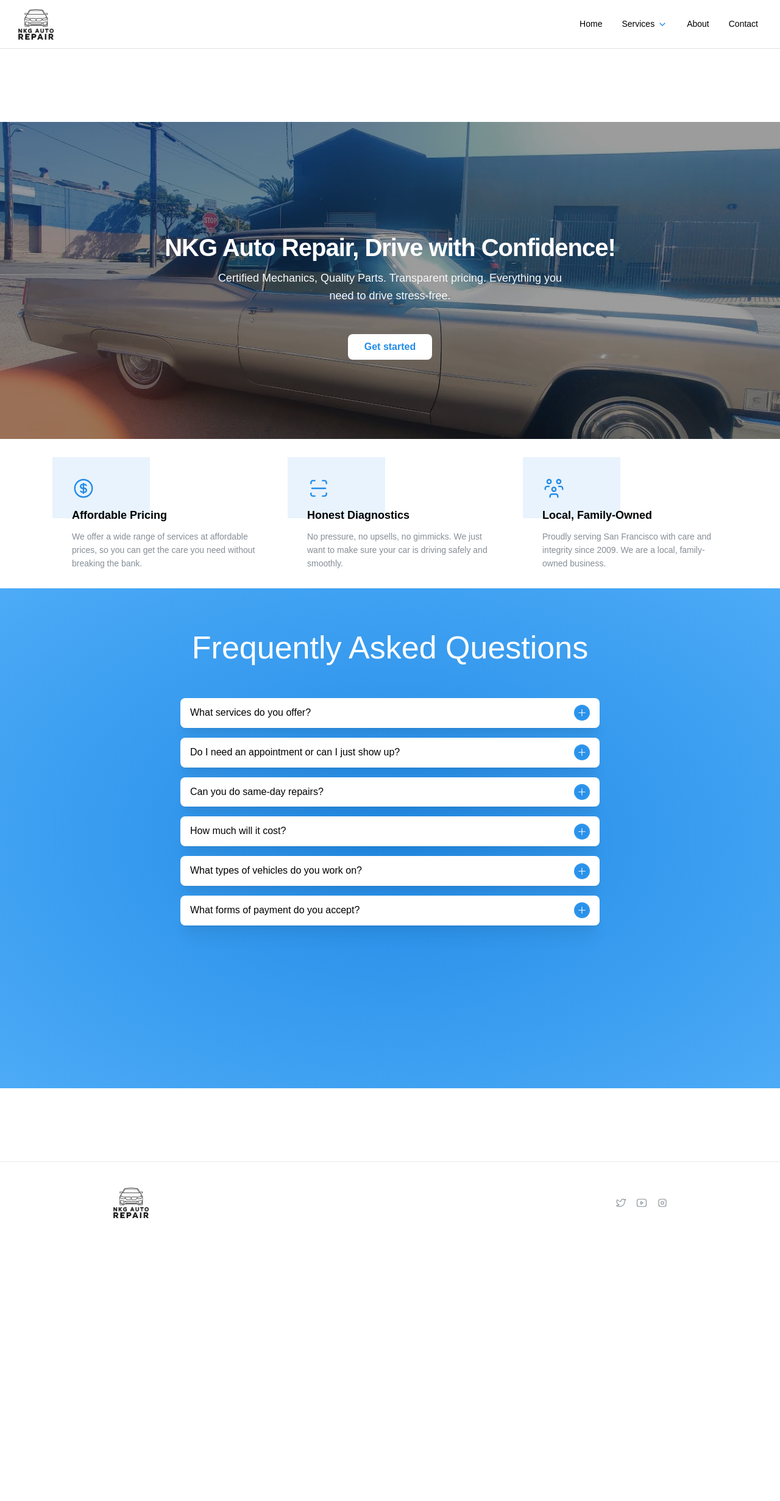
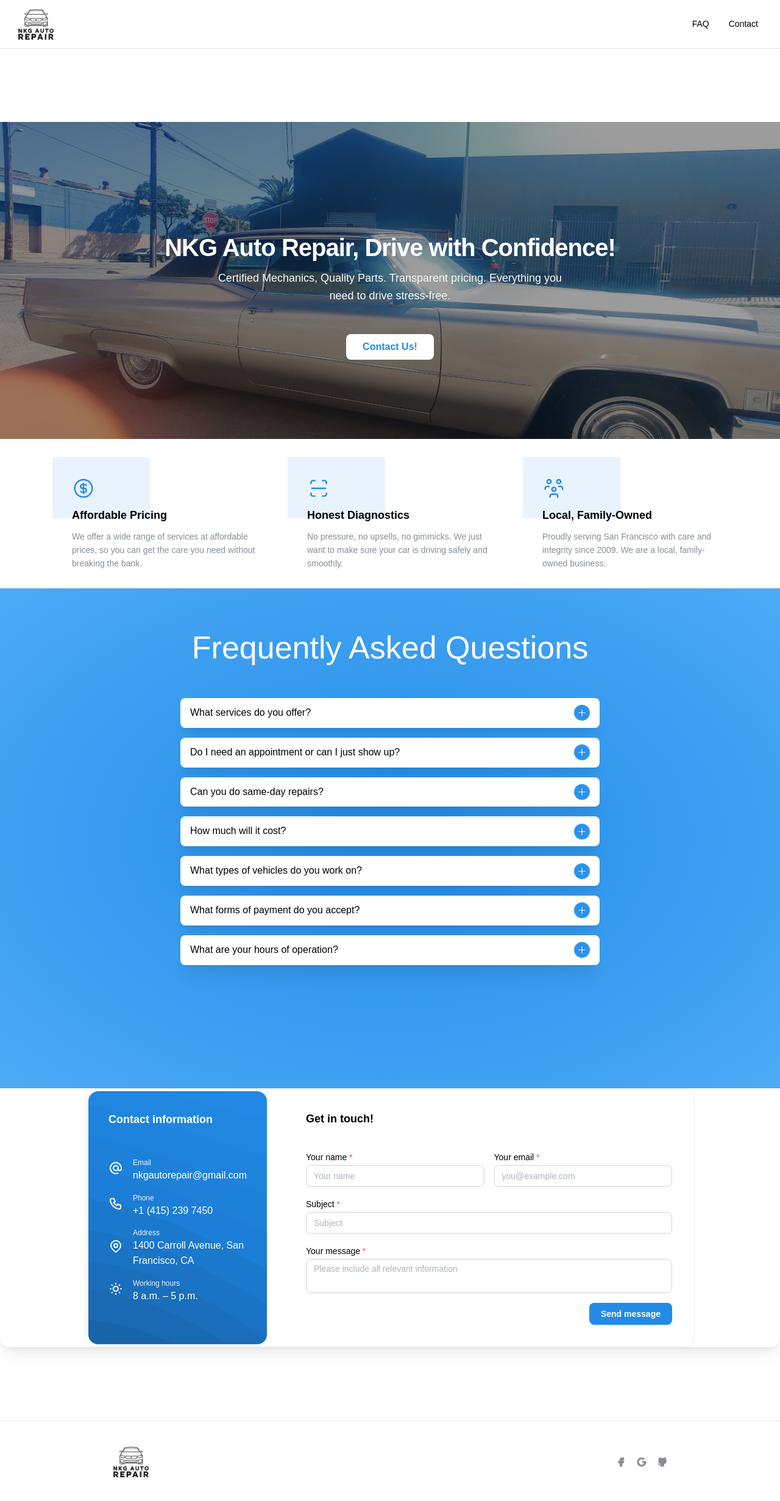
Before and after one commit to briskett/NkgAutoRepairSite, a React (Vite) app: page / in a window 1280 px wide. Shown: the top 2462 px of the page at 61% size. Before the commit the page ends 2040 px from the top, so only its background shows below. Built offline with nearby package versions, Linux system fonts and the light colour scheme.

Commit message:
site nearly done

```diff
--- a/package.json
+++ b/package.json
@@ -10,6 +10,7 @@
     "preview": "vite preview"
   },
   "dependencies": {
+    "@emailjs/browser": "^4.4.1",
     "@mantine/carousel": "^7.13.5",
     "@mantine/charts": "^7.13.5",
     "@mantine/code-highlight": "^7.13.5",
--- a/src/App.jsx
+++ b/src/App.jsx
@@ -3,9 +3,8 @@ import { BrowserRouter as Router, Routes, Route } from 'react-router-dom';
 import '@mantine/core/styles.css';
 import Header from './components/Header.jsx';
 import Home from './pages/Home.jsx';
-import About from './pages/About.jsx';
-import Contact from './pages/Contact.tsx';
 import Footer from './components/Footer.jsx';
+import './stylesheets/App.css';
 
 const theme = createTheme({
     fontFamily: 'Montserrat, sans-serif',
@@ -14,8 +13,7 @@ const theme = createTheme({
 
 const routes = [
     { path: '/', element: <Home />, name: 'Home' },
-    { path: '/about', element: <About />, name: 'About' },
-    { path: '/contact', element: <Contact />, name: 'Contact' },
+
 ];
 
 function App() {
--- a/src/pages/Contact.tsx
+++ b/src/components/Contact.tsx
@@ -1,38 +1,63 @@
+import { useRef } from 'react';
 import { Button, Group, Paper, SimpleGrid, Text, Textarea, TextInput } from '@mantine/core';
+import emailjs from '@emailjs/browser';
 import bg from "../assets/bg.svg";
-import { ContactIconsList } from '../components/ContactIcons';
+import { ContactIconsList } from './ContactIcons';
 import classes from '../stylesheets/Contact.module.css';
 
 export function Contact() {
+    const form = useRef();
+
+    const sendEmail = (e) => {
+        e.preventDefault();
+
+        emailjs.sendForm(
+            'service_gxnfe9g',
+            'template_lgopqn4',
+            form.current,
+            'xwWYr1U5KDdtztF8c'
+        ).then(
+            () => {
+                alert("Message sent!");
+                form.current.reset();
+            },
+            (error) => {
+                console.error("FAILED...", error);
+                alert("Something went wrong. Please try again.");
+            }
+        );
+    };
+
     return (
-        <Paper shadow="md" radius="lg" style={{}}>
+        <Paper shadow="md" radius="lg">
             <div className={classes.wrapper}>
                 <div className={classes.contacts} style={{ backgroundImage: `url(${bg})` }}>
                     <Text fz="lg" fw={700} className={classes.title} c="#fff">
                         Contact information
                     </Text>
-
                     <ContactIconsList />
                 </div>
 
-                <form className={classes.form} onSubmit={(event) => event.preventDefault()}>
+                <form ref={form} className={classes.form} onSubmit={sendEmail}>
                     <Text fz="lg" fw={700} className={classes.title}>
-                        Get in touch
+                        Get in touch!
                     </Text>
 
                     <div className={classes.fields}>
                         <SimpleGrid cols={{ base: 1, sm: 2 }}>
-                            <TextInput label="Your name" placeholder="Your name" />
-                            <TextInput label="Your email" placeholder="hello@mantine.dev" required />
+                            <TextInput label="Your name" name="user_name" placeholder="Your name" required />
+                            <TextInput label="Your email" name="user_email" placeholder="you@example.com" required />
                         </SimpleGrid>
 
-                        <TextInput mt="md" label="Subject" placeholder="Subject" required />
+                        <TextInput mt="md" label="Subject" name="subject" placeholder="Subject" required />
 
                         <Textarea
                             mt="md"
                             label="Your message"
+                            name="message"
                             placeholder="Please include all relevant information"
                             minRows={3}
+                            required
                         />
 
                         <Group justify="flex-end" mt="md">
@@ -47,4 +72,4 @@ export function Contact() {
     );
 }
 
-export default Contact
+export default Contact;
--- a/src/components/FaqWithBg.tsx
+++ b/src/components/FaqWithBg.tsx
@@ -65,6 +65,15 @@ export function FaqWithBg() {
                             Apple Pay and Google pay</Accordion.Panel>
                     </Accordion.Item>
 
+                    <Accordion.Item className={classes.item} value="store-hours">
+                        <Accordion.Control>What are your hours of operation?</Accordion.Control>
+                        <Accordion.Panel>
+                            We’re open Monday through Saturday, 8 AM to 5 PM.
+                            We are closed on Sundays.
+                        </Accordion.Panel>
+                    </Accordion.Item>
+
+
                 </Accordion>
             </Container>
         </div>
--- a/src/components/Footer.jsx
+++ b/src/components/Footer.jsx
@@ -1,4 +1,4 @@
-import { IconBrandInstagram, IconBrandTwitter, IconBrandYoutube } from '@tabler/icons-react';
+import { IconBrandGoogleFilled, IconBrandFacebookFilled, IconBrandGithubFilled } from '@tabler/icons-react';
 import { ActionIcon, Container, Group } from '@mantine/core';
 import classes from '../stylesheets/Footer.module.css';
 
@@ -8,14 +8,16 @@ export function Footer() {
             <Container className={classes.inner}>
                 <img src={"/header/logo.png"} alt={"Logo"} className={classes.logo}/>
                 <Group gap={0} className={classes.links} justify="flex-end" wrap="nowrap">
-                    <ActionIcon size="lg" color="gray" variant="subtle">
-                        <IconBrandTwitter size={18} stroke={1.5} />
+                    <ActionIcon size="lg" color="gray" variant="subtle" onClick={() => window.open("https://www.facebook.com/profile.php?id=61562081127971", "_blank")}>
+                        <IconBrandFacebookFilled size={18} stroke={1.5} />
                     </ActionIcon>
-                    <ActionIcon size="lg" color="gray" variant="subtle">
-                        <IconBrandYoutube size={18} stroke={1.5} />
+
+                    <ActionIcon size="lg" color="gray" variant="subtle" onClick={() => window.open("https://maps.app.goo.gl/zsSmn8gs6WHYn4Gz9", "_blank")}>
+                        <IconBrandGoogleFilled size={18} stroke={1.5} />
                     </ActionIcon>
-                    <ActionIcon size="lg" color="gray" variant="subtle">
-                        <IconBrandInstagram size={18} stroke={1.5} />
+
+                    <ActionIcon size="lg" color="gray" variant="subtle" onClick={() => window.open("https://github.com/briskett", "_blank")}>
+                        <IconBrandGithubFilled size={18} stroke={1.5} />
                     </ActionIcon>
                 </Group>
             </Container>
--- a/src/components/Header.jsx
+++ b/src/components/Header.jsx
@@ -103,40 +103,11 @@ export function Header() {
                     />
 
                     <Group h="100%" gap={0} visibleFrom="sm">
-                        <a className={classes.link} onClick={() => handleNavigate('/')}>
-                            Home
+
+                        <a className={classes.link} onClick={closeDrawer} href={"#faq"}>
+                            FAQ
                         </a>
-                        <HoverCard width={600} position="bottom" radius="md" shadow="md" withinPortal>
-                            <HoverCard.Target>
-                                <a className={classes.link}>
-                                    <Center inline>
-                                        <Box component="span" mr={5}>
-                                            Services
-                                        </Box>
-                                        <IconChevronDown
-                                            style={{ width: rem(16), height: rem(16) }}
-                                            color={theme.colors.blue[6]}
-                                        />
-                                    </Center>
-                                </a>
-                            </HoverCard.Target>
-
-                            <HoverCard.Dropdown style={{ overflow: 'hidden' }}>
-                                <Group justify="space-between" px="md">
-                                    <Text fw={500}>Services</Text>
-                                </Group>
-
-                                <Divider my="sm" />
-
-                                <SimpleGrid cols={2} spacing={0}>
-                                    {links}
-                                </SimpleGrid>
-                            </HoverCard.Dropdown>
-                        </HoverCard>
-                        <a className={classes.link} onClick={() => handleNavigate('/about')}>
-                            About
-                        </a>
-                        <a className={classes.link} onClick={() => handleNavigate('/contact')}>
+                        <a className={classes.link} onClick={closeDrawer} href={"#contact"}>
                             Contact
                         </a>
                     </Group>
@@ -156,25 +127,11 @@ export function Header() {
                 <ScrollArea h={`calc(100vh - ${rem(80)})`} mx="-md">
                     <Divider my="sm" />
 
-                    <a className={classes.link} onClick={() => handleNavigate('/')}>
-                        Home
+                    <Collapse in={linksOpened}>{links}</Collapse>
+                    <a className={classes.link} onClick={closeDrawer} href={"#faq"}>
+                        FAQ
                     </a>
-                    <UnstyledButton className={classes.link} onClick={toggleLinks}>
-                        <Center inline>
-                            <Box component="span" mr={5}>
-                                Features
-                            </Box>
-                            <IconChevronDown
-                                style={{ width: rem(16), height: rem(16) }}
-                                color={theme.colors.blue[6]}
-                            />
-                        </Center>
-                    </UnstyledButton>
-                    <Collapse in={linksOpened}>{links}</Collapse>
-                    <a className={classes.link} onClick={() => handleNavigate('/about')}>
-                        About
-                    </a>
-                    <a className={classes.link} onClick={() => handleNavigate('/contact')}>
+                    <a className={classes.link}onClick={closeDrawer} href={"#contact"}>
                         Contact
                     </a>
 
--- a/src/components/HeroImageBackground.tsx
+++ b/src/components/HeroImageBackground.tsx
@@ -1,8 +1,10 @@
 import cx from 'clsx';
 import { Button, Container, Overlay, Text, Title } from '@mantine/core';
 import classes from '../stylesheets/HeroImageBackground.module.css';
+import {useNavigate} from 'react-router-dom';
 
 export function HeroImageBackground() {
+
     return (
         <div className={classes.wrapper}>
         <Overlay color="#000" opacity={0.65} zIndex={1} />
@@ -22,8 +24,13 @@ export function HeroImageBackground() {
     </Container>
 
     <div className={classes.controls}>
-    <Button className={classes.control} variant="white" size="lg">
-        Get started
+    <Button className={classes.control} variant="white" size="lg"  onClick={() => {
+        const contactEl = document.getElementById('contact');
+        if (contactEl) {
+            contactEl.scrollIntoView({ behavior: 'smooth' });
+        }
+    }} >
+        Contact Us!
     </Button>
 
     </div>
--- a/src/pages/About.jsx
+++ /dev/null
@@ -1,11 +0,0 @@
-
-
-function About() {
-    return (
-        <div>
-            <h1>About</h1>
-        </div>
-    );
-}
-
-export default About;
--- a/src/pages/Home.jsx
+++ b/src/pages/Home.jsx
@@ -1,33 +1,25 @@
-import {
-    Container,
-    BackgroundImage,
-    Text,
-    Button,
-    Overlay,
-    Box,
-    rem,
-} from "@mantine/core";
 
-import homeBG from "../assets/DAD.jpg";
-import classes from "../stylesheets/Home.module.css";
 import {HeroImageBackground} from "../components/HeroImageBackground.tsx";
 import {FeaturesAsymmetrical} from "../components/FeaturesAsymmetrical.tsx";
 import {FaqWithBg} from "../components/FaqWithBg.tsx";
-import { useNavigate } from "react-router-dom";
+import {Contact} from "../components/Contact.tsx";
 
 function Home() {
-    const navigate = useNavigate();
-
-    const redirect_contact = () => {
-        navigate("/contact");
-    }
 
     return (
         <div>
-            <HeroImageBackground />
-            <FeaturesAsymmetrical />
-            <FaqWithBg />
-
+            <div id="home">
+                <HeroImageBackground/>
+            </div>
+            <div id="features">
+                <FeaturesAsymmetrical/>
+            </div>
+            <div id="faq">
+                <FaqWithBg/>
+            </div>
+            <div id="contact">
+                <Contact/>
+            </div>
         </div>
     );
 }
--- /dev/null
+++ b/src/stylesheets/App.css
@@ -0,0 +1,3 @@
+html {
+    scroll-behavior: smooth;
+}
```
Also changed, not shown: src/utils/utils.js (added, +9 -0 lines), 2 other files (tests, documents, lock files or other folders).
